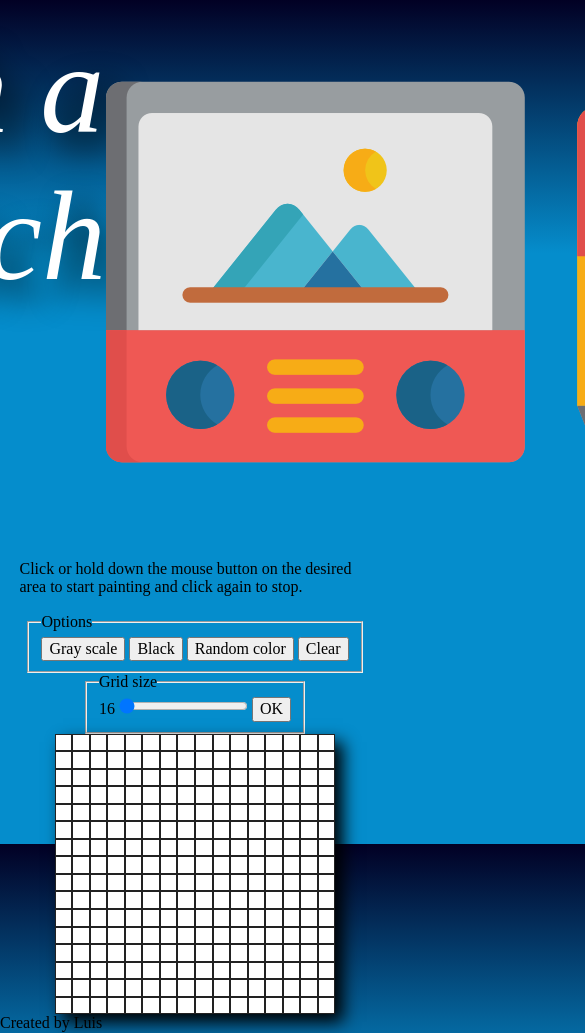
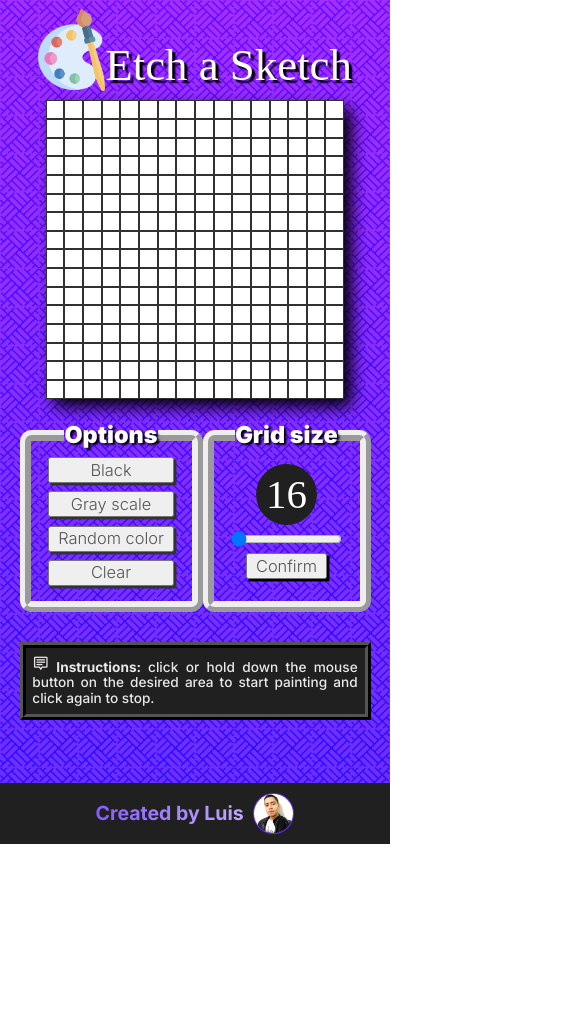
Before and after one commit to LuisAguilarG/etch-a-sketch, a plain HTML site: page index.html in a window 390 px wide. Shown: the top 1033 px of the page, 585 px wide, since content can reach past the window. After the commit the page ends 844 px from the top, so only its background shows below. Drawn offline with nearby package versions, Linux system fonts and the light colour scheme; a web font is replaced by a local one.

Commit message:
Add the finished desktop and mobile version

```diff
--- a/css/style.css
+++ b/css/style.css
@@ -1,40 +1,62 @@
 @import url('https://fonts.googleapis.com/css2?family=Jersey+15&display=swap');
+@import url('https://fonts.googleapis.com/css2?family=Jersey+10+Charted&display=swap');
+@import url('https://fonts.googleapis.com/css2?family=Jersey+15+Charted&display=swap');
+@import url('https://fonts.googleapis.com/css2?family=Roboto:ital,wght@0,100..900;1,100..900&display=swap');
+@import url('https://fonts.googleapis.com/css2?family=Inter:ital,opsz,wght@0,14..32,100..900;1,14..32,100..900&display=swap');
 
 
+/* Default styles - Portrait mode*/
+
 html {
-    background: rgb(2,0,36);
-    /* background: linear-gradient(180deg, rgba(2,0,36,1) 0%, rgba(9,9,121,1) 35%, rgba(0,212,255,1) 100%); */
-    background: linear-gradient(180deg, rgba(2,0,36,1) 0%, rgb(5, 141, 204) 30%);
-    background-attachment: fixed;
+    background: linear-gradient(180deg, #a12fff, #662fff);
+    font-family: "Inter", serif;
+}
+
+
+.global-container {
+    display: flex;
+    flex-direction: column;
+    justify-content: space-between;
+    min-height: 100dvh;
+    background-image: url(../images/bg-icon.png), linear-gradient(180deg, #a12fff, #662fff);
+    background-size: 10vw;
+    background-repeat: round;
+    background-blend-mode: soft-light;
 }
 
 .main-container {
     display: flex;
-    flex-direction: column;
-    align-items: center;
+    flex: 1 0 auto;
+    flex-wrap: wrap;
+    align-content: space-evenly;
+    justify-content: center;
+    max-height: fit-content;
     margin: 0 auto;
     width: 90%;
 }
 
 .main-container > .title {
-    display: inline-flex;
-    margin: 1rem;
-    font-size: 8rem;
-    font-family: "Jersey 15", serif;
+    display: flex;
+    flex: 1 1 100%;
+    justify-content: center;
+    align-items: end;
+    margin: .2em 0 .2em;
+    font-family: "Jersey 15 Charted", serif;
+    font-size: 11.5vw;
     font-weight: 400;
     font-style: normal;
     text-align: center;
-    font-style: italic;
     color: #ffffff;
-    text-shadow: 1rem 1rem 2rem #000000;
+    text-shadow: .2rem .2rem .1rem #000000;
 }
 
-.maing-container .icon {
-
+.main-container .icon {
+    width: 1.5em;
+    filter: saturate(80%);
 }
 
 .grid-container {
-    width: 80%;
+    flex: 0 0 85%;
     box-shadow: .5em .5em 1em #000000;
     background-color: #ffffff;
 }
@@ -47,5 +69,216 @@ html {
     flex: 1 1 auto;
     aspect-ratio: 1/1;
     background-color: #ffffff;
-    border: .1rem solid #222222;
+    border: .1rem solid #313131;
 }
+
+.menu-container {
+    display: flex;
+    flex-wrap: wrap;
+}
+
+.options-menu {
+    display: inline-flex;
+    flex: 1 1 0;
+    flex-direction: column;
+    justify-content: space-evenly;
+    gap: .35em;
+}
+
+.options-menu,
+.grid-menu {
+    margin: 1em 0;
+    border: .5em ridge;
+    border-radius: .5em;
+    font-size: 6vw;
+}
+
+.options-menu .title,
+.grid-menu .title {
+    text-align: center;
+    font-weight: 900;
+    color: #ffffff;
+    text-shadow: .1em .1em .1em #000000;
+}
+
+.options-menu .option {
+    font-size: .7em;
+    font-weight: 300;
+    padding: .1em .5em;
+    color: #555555;
+    box-shadow: .15em .15em 0 #323232;
+
+
+}
+
+.options-menu .option:hover {
+    background-color: #323232;
+    color: #e9e7e7;
+    cursor: pointer;
+}
+
+.grid-menu {
+    display: inline-flex;
+    flex: 1 1 0;
+    flex-direction: column;
+    justify-content: center;
+    align-items: center;
+    gap: .25em;
+}
+
+.grid-menu .range-value {
+    display: flex;
+    justify-content: center;
+    align-items: center;
+    aspect-ratio: 1/1;
+    width: 1.5em;
+    font-family: "Jersey 15", serif;
+    font-size: 1.75em;
+    background-color: #202020;
+    color: #ffffff;
+    border-radius: 50%;
+}
+
+.grid-menu .grid-size {
+    width: 100%;
+}
+
+.grid-menu .size-confirmation {
+    padding: .1em .5em;
+    font-size: .7em;
+    font-weight: 300;
+    color: #555555;
+    box-shadow: .15em .15em 0 #000000;
+}
+
+.grid-menu .size-confirmation:hover {
+    background-color: #323232;
+    color: #e9e7e7;
+    cursor: pointer;
+}
+
+.instructions {
+    flex: 1 1 100%;
+    margin: .5em 0;
+    padding: .5em;
+    text-align: justify;
+    font-size: 3.5vw;
+    font-weight: 500;
+    color: #e9e7e7;
+    background-color: #202020;
+    border: .5em ridge #000000;
+}
+
+.instructions .material-symbols-outlined {
+    font-size: 1.25em;
+
+}
+
+footer {
+    display: flex;
+    justify-content: center;
+    padding: .5em 0;
+    font-size: 5vw;
+    background-color: #202020;
+    font-weight: bolder;
+}
+
+footer .github-link {
+    display: inline-flex;
+    justify-content: center;
+    align-items: center;
+    gap: .5em;
+    text-decoration: none;
+    color: #ffffff;
+    background: linear-gradient(90deg,#662fff, #ffffff);
+    background-size: 200% 200%;
+    -webkit-text-fill-color: transparent;
+    -webkit-background-clip: text;
+    -webkit-animation: blink 4.5s ease infinite;
+    -z-animation: blink 4.5s ease infinite;
+    -o-animation: blink 4.5s ease infinite;
+    animation: blink 3s alternate-reverse infinite;
+}
+
+.github-profile {
+    width: 10vw;
+    border-radius: 50%;
+    border: .1em solid #662fff;
+}
+
+@keyframes blink {
+    0% {
+        background-position: 0% 82%
+    }
+
+    50% {
+        background-position: 100% 19%
+    }
+
+    100% {
+        background-position: 0% 82%
+    }
+}
+
+
+/* Media queries - Landscape mode*/
+@media screen and (min-aspect-ratio: 1/1) {
+
+    .global-container {
+        background-size: 3vw;
+    }
+
+    .main-container {
+        width: 95%;
+    }
+
+    .main-container > .title {
+        justify-content: flex-start;
+        margin: .2em 0 .2em;
+        font-size: 5vw;
+    }
+
+    .grid-container {
+        flex: 0 1 35%;
+        height: fit-content;
+    }
+
+    .menu-container {
+        flex: 1 1 0;
+        margin-left: 5vw;
+    }
+
+    .options-menu {
+        flex: 1 1 0;
+        margin: 0;
+        gap: 0;
+    }
+
+    .options-menu, .grid-menu {
+        font-size: 3vw;
+    }
+
+    .options-menu, .grid-menu {
+        padding: 0 .75em 0;
+    }
+
+    .grid-menu {
+        flex: 1 1 0;
+        margin: 0;
+    }
+
+    .instructions {
+        flex: 1 1 100%;
+        margin-bottom: auto;
+        font-size: 2vw;
+    }
+
+    footer {
+        margin: 1em 0 0;
+        font-size: 1.5vw;
+    }
+
+    .github-profile {
+        width: 3vw;
+    }
+}
--- a/index.html
+++ b/index.html
@@ -6,41 +6,49 @@
     <meta name="viewport" content="width=device-width, initial-scale=1.0">
     <link rel="stylesheet" href="./css/normalize.css">
     <link rel="stylesheet" href="./css/style.css">
-    <link rel="shortcut icon" href="./images/etch-a-sketch-icon.png" type="image/x-icon">
+    <link rel="shortcut icon" href="./images/color-palette-alt.png" type="image/x-icon">
+    <link rel="stylesheet" href="https://fonts.googleapis.com/css2?family=Material+Symbols+Outlined:opsz,wght,FILL,GRAD@24,400,0,0&icon_names=tooltip_2" />
     <title>Etch a Sketch</title>
+    <script src="./js/main.js" defer></script>
 </head>
 
 <body>
+    <div class="global-container">
         <div class="main-container">
-        <h1 class="title">Etch a Sketch <img class="icon" src="./images/etch-a-sketch-icon.png" alt=""></h1>
+            <h1 class="title"><img class="icon" src="./images/color-palette-alt.png" alt="">Etch a Sketch</h1>
 
-        <p class="instructions">Click or hold down the mouse button on the desired area to start painting and click again to stop.</p>
+            <div class="grid-container">
 
+            </div>
+
+            <div class="menu-container">
                 <fieldset class="options-menu">
-            <legend>Options</legend>
+                    <legend class="title">Options</legend>
+                    <input type="button" value="Black" class="option">
                     <input type="button" value="Gray scale" class="option">
-            <input type="button" value="Black" class="option">
                     <input type="button" value="Random color" class="option">
                     <input type="button" value="Clear" class="option">
                 </fieldset>
 
                 <fieldset class="grid-menu">
-            <legend>Grid size</legend>
-            <span id="range-value"></span>
-            <input type="range" name="size" id="grid-size" value="16" min="16" max="100">
-            <input type="button" value="OK" id="size-confirmation">
+                    <legend class="title">Grid size</legend>
+                    <div class="range-value"></div>
+                    <input type="range" name="size" class="grid-size" value="16" min="16" max="100">
+                    <input type="button" value="Confirm" class="size-confirmation">
                 </fieldset>
 
-        <div class="grid-container">
-
+                <p class="instructions"><b><span class="material-symbols-outlined">tooltip_2</span> Instructions: </b>click or hold down the mouse button on the desired area to start painting and click again to stop.</p>
             </div>
         </div>
 
         <footer>
+            <a class="github-link" href="https://github.com/LuisAguilarG" target="_blank">
                 Created by Luis
+                <img class="github-profile" src="./images/github-profile.png" alt="">
+            </a>
         </footer>
+    </div>
 
-    <script src="./js/main.js"></script>
+    <audio id="selection-fx" src="./music/selection-fx.mp3"></audio>
 </body>
-
 </html>
--- a/js/main.js
+++ b/js/main.js
@@ -9,18 +9,23 @@ setInitialConfig();
 
 function setInitialConfig() {
     const optionList =  document.querySelectorAll(".option");
-    const gridSizeRange = document.querySelector("#grid-size");
-    const gridSizeRangeValue = document.querySelector("#range-value");
-    const sizeConfirmation = document.querySelector("#size-confirmation");
+    const gridSizeRange = document.querySelector(".grid-size");
+    const gridSizeRangeValue = document.querySelector(".range-value");
+    const sizeConfirmation = document.querySelector(".size-confirmation");
+    const selectionFX = document.querySelector("#selection-fx");;
 
-    currentMode = "Gray scale";
+    currentMode = "Black";
     currentGridSize = 16;
     paintingEnabled = false;
     gridSizeRangeValue.textContent = currentGridSize;
+    selectionFX.volume = .25;
 
     optionList.forEach((option) => {
+
         if (option.value === "Clear") {
             option.addEventListener("click", () => {
+                selectionFX.play();
+                console.log("Hola");
                 removeCurrentGrid();
                 generateGrid(currentGridSize);
                 gridSizeRange.value = currentGridSize;
@@ -28,12 +33,13 @@ function setInitialConfig() {
             });
         } else {
             option.addEventListener("click", () => {
+                selectionFX.play();
+                console.log("Hola");
                 removeCurrentGrid();
                 generateGrid(currentGridSize);
                 setMode(option.value);
             });
         }
-
     });
 
     gridSizeRange.addEventListener("input", () => {
@@ -41,6 +47,7 @@ function setInitialConfig() {
     });
 
     sizeConfirmation.addEventListener("click", () => {
+        selectionFX.play();
         currentGridSize = gridSizeRange.value;
         removeCurrentGrid();
         generateGrid(currentGridSize);
```
Also changed, not shown: images/bg-icon.png (added), images/color-palette-alt.png (added), images/color-palette.png (added), images/etch-a-sketch-icon.png (deleted), images/github-profile.png (added), 1 other file. Lines whose indentation alone changed are shown as unchanged.
